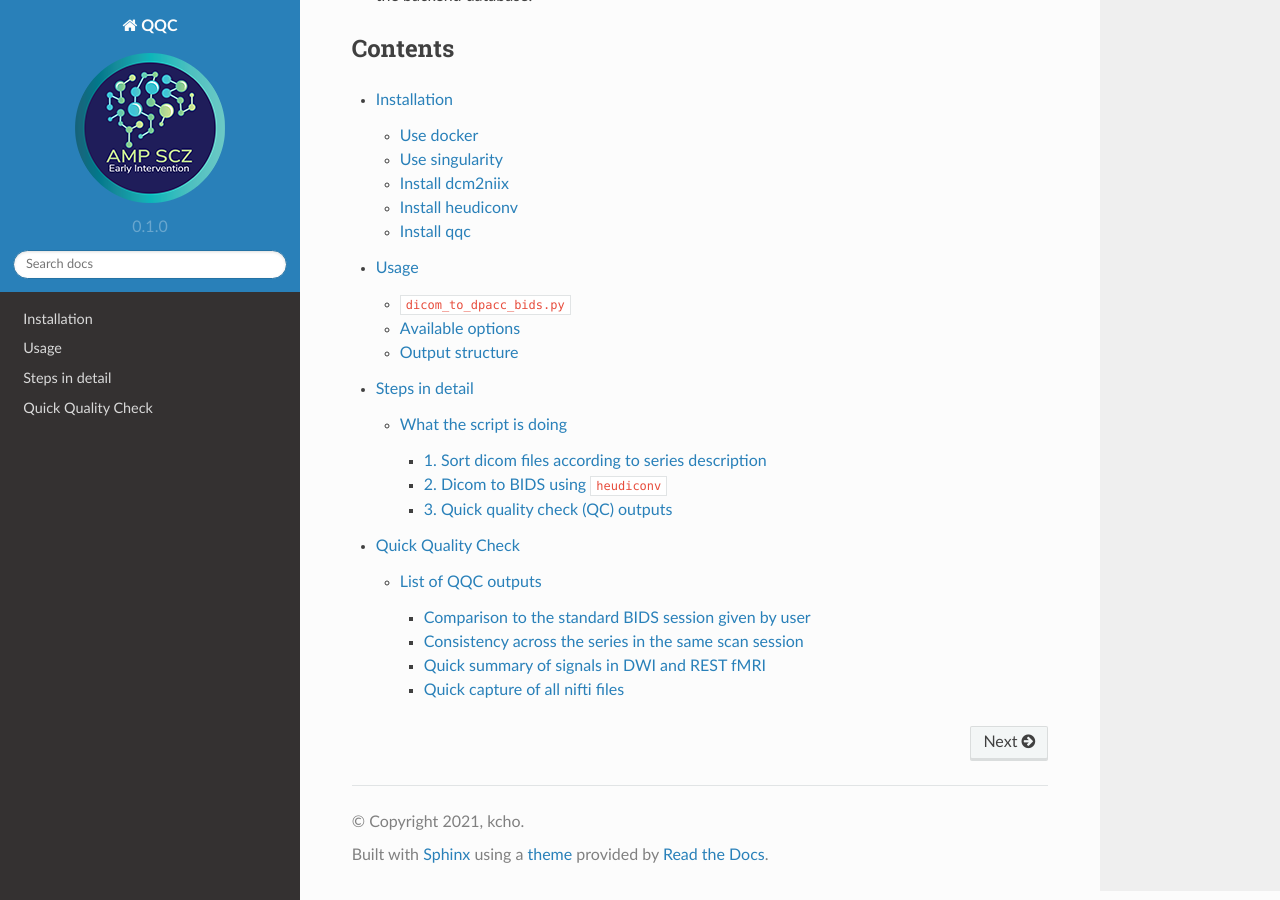
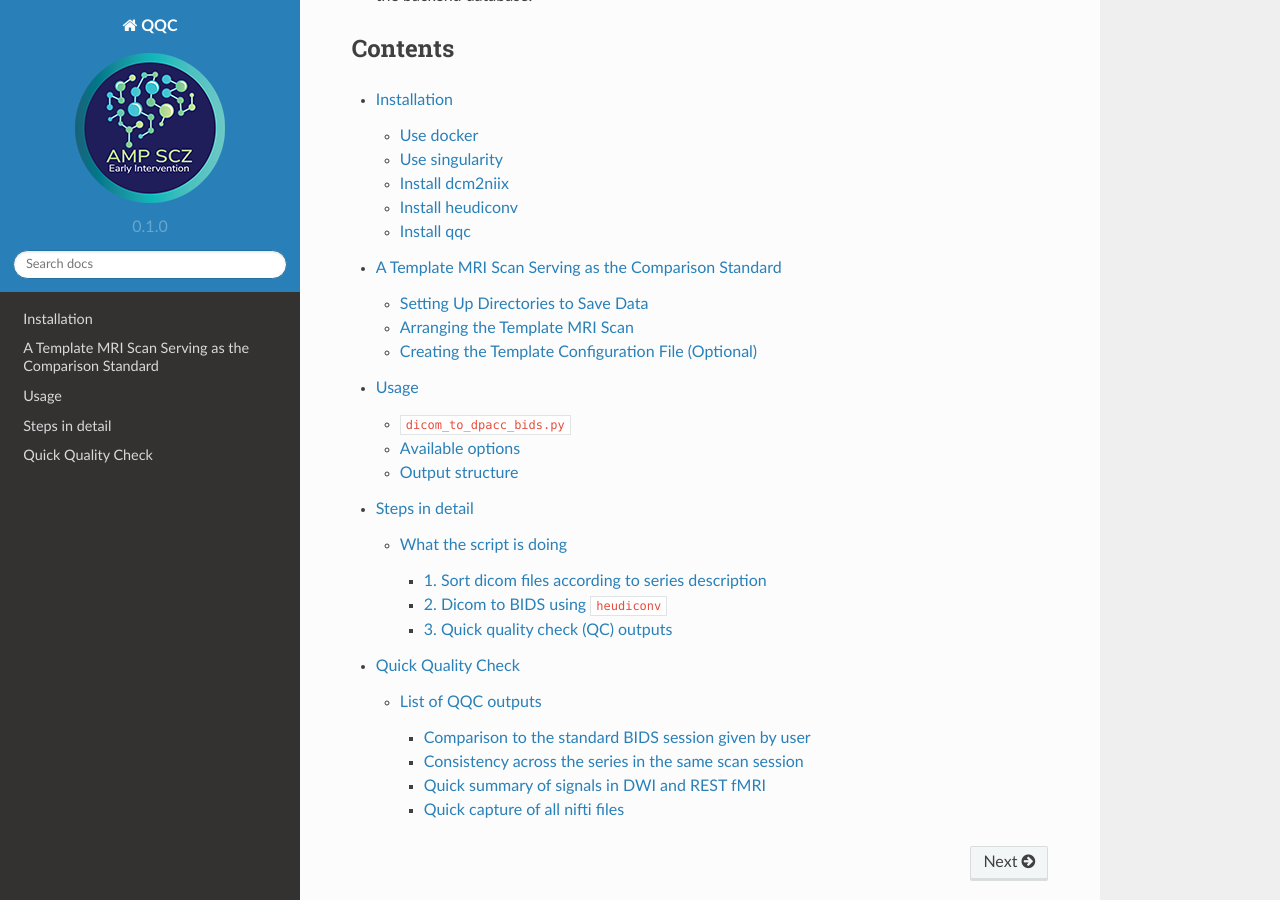
Before and after one commit to AMP-SCZ/qqc, a Sphinx documentation site: the page built from docs/source/index.rst, in a window 1280 px wide and 900 px high, scrolled down 1632 px. Built offline with Sphinx 7.4.7 and the Read the Docs theme 2.0.0, drawn with Linux system fonts in a browser that asks for light colours.

Commit message:
Update index.rst

```diff
--- a/docs/source/index.rst
+++ b/docs/source/index.rst
@@ -54,6 +54,7 @@ Contents
 .. toctree::
 
    installation
+   template_preparation.rst
    usage
    steps_in_detail
    qqc_outputs
```
